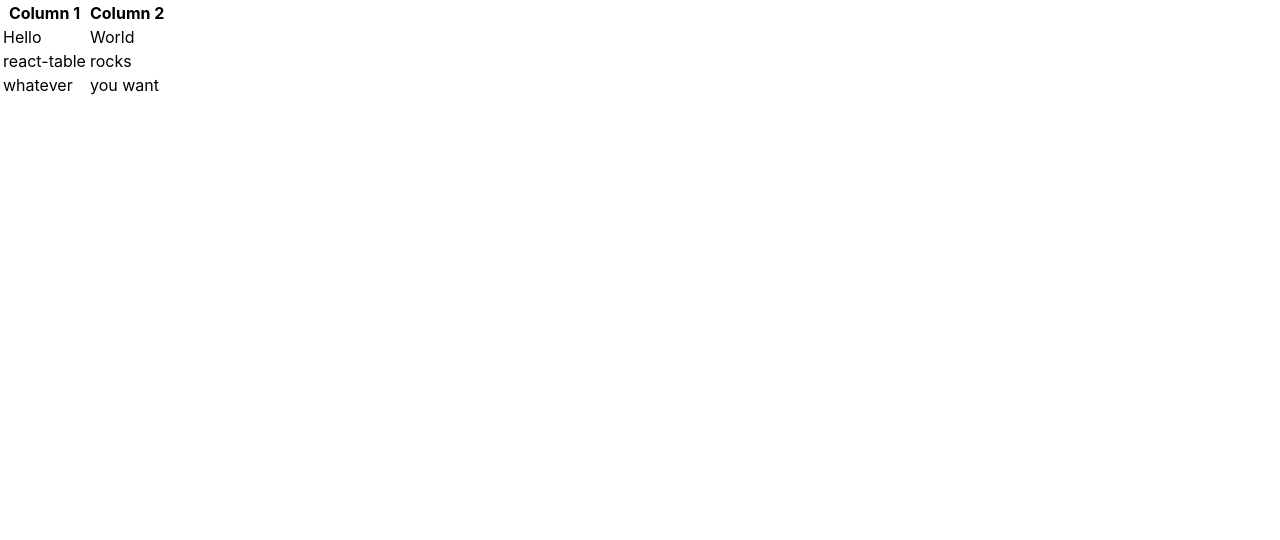
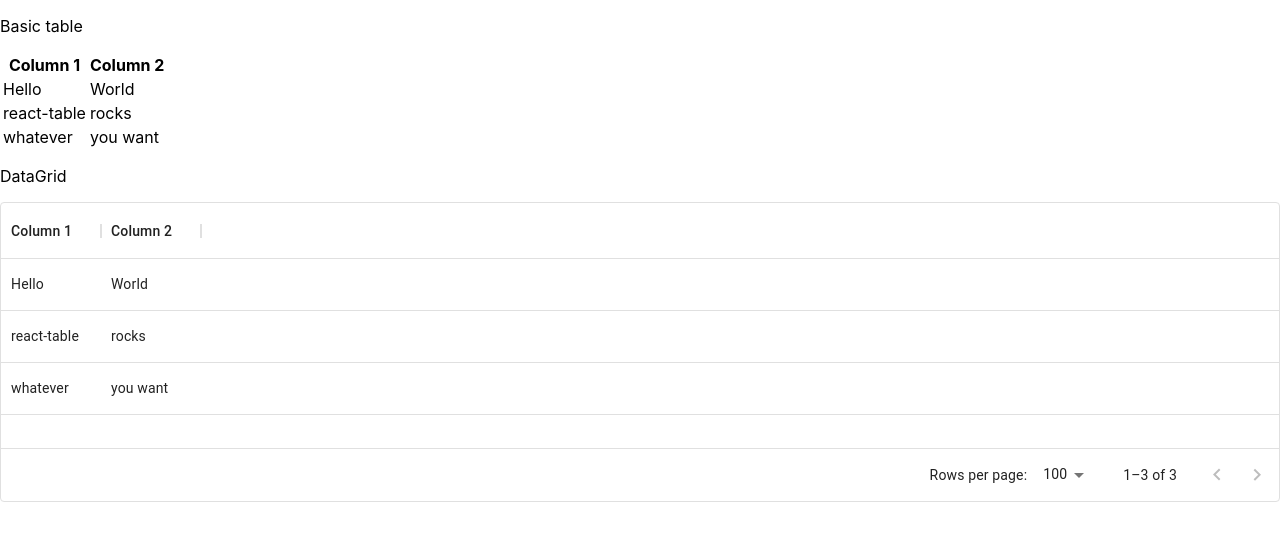
Before and after one commit to sam-glendenning/react-table-playground, a React (Create React App) app: page / in a window 1280 px wide. Shown: the top 540 px of the page. Built offline with nearby package versions, Linux system fonts and the light colour scheme; no server answers; what single-spa-react would draw is missing.

Commit message:
Adding MUI DataGrid

```diff
--- a/package.json
+++ b/package.json
@@ -3,10 +3,12 @@
   "version": "0.1.0",
   "private": true,
   "dependencies": {
+    "@babel/runtime": "^7.17.9",
     "@emotion/react": "^11.9.0",
     "@emotion/styled": "^11.8.1",
     "@mui/icons-material": "^5.6.2",
     "@mui/material": "^5.7.0",
+    "@mui/x-data-grid": "^5.11.0",
     "@types/jest": "^27.5.1",
     "@types/node": "^16.7.13",
     "@types/react": "^18.0.0",
--- a/src/App.tsx
+++ b/src/App.tsx
@@ -2,6 +2,7 @@ import React from 'react';
 import Table from './table/table.component';
 import * as log from 'loglevel';
 import { pluginName } from '.';
+import Grid from './table/grid.component';
 
 class App extends React.Component<unknown, { hasError: boolean }> {
   public constructor(props: unknown) {
@@ -25,7 +26,10 @@ class App extends React.Component<unknown, { hasError: boolean }> {
 
     return (
       <div className="React-Table-Playground">
+        <p>Basic table</p>
         <Table />
+        <p>DataGrid</p>
+        <Grid />
       </div>
     );
   }
--- /dev/null
+++ b/src/table/grid.component.tsx
@@ -0,0 +1,50 @@
+import React from 'react';
+import { DataGrid, GridRowsProp, GridColDef } from '@mui/x-data-grid';
+
+const Grid = React.memo((): React.ReactElement => {
+  // All rows must have an ID. If not included as part of the row data, it can also be specified using getRowId prop on DataGrid
+  const rows: GridRowsProp = React.useMemo(
+    () => [
+      {
+        id: 1,
+        col1: 'Hello',
+        col2: 'World',
+      },
+      {
+        id: 2,
+        col1: 'react-table',
+        col2: 'rocks',
+      },
+      {
+        id: 3,
+        col1: 'whatever',
+        col2: 'you want',
+      },
+    ],
+    []
+  );
+
+  const columns: GridColDef[] = React.useMemo(
+    () => [
+      {
+        field: 'col1', // the "key" in the data
+        headerName: 'Column 1',
+      },
+      {
+        field: 'col2',
+        headerName: 'Column 2',
+      },
+    ],
+    []
+  );
+
+  return (
+    <div style={{ height: 300, width: '100%' }}>
+      <DataGrid rows={rows} columns={columns} />
+    </div>
+  );
+});
+
+Grid.displayName = 'Grid';
+
+export default Grid;
```
Also changed, not shown: src/app.types.tsx (+19 -0 lines), src/data/data.tsx (added, +29 -0 lines), 1 other file (tests, documents, lock files or other folders).
